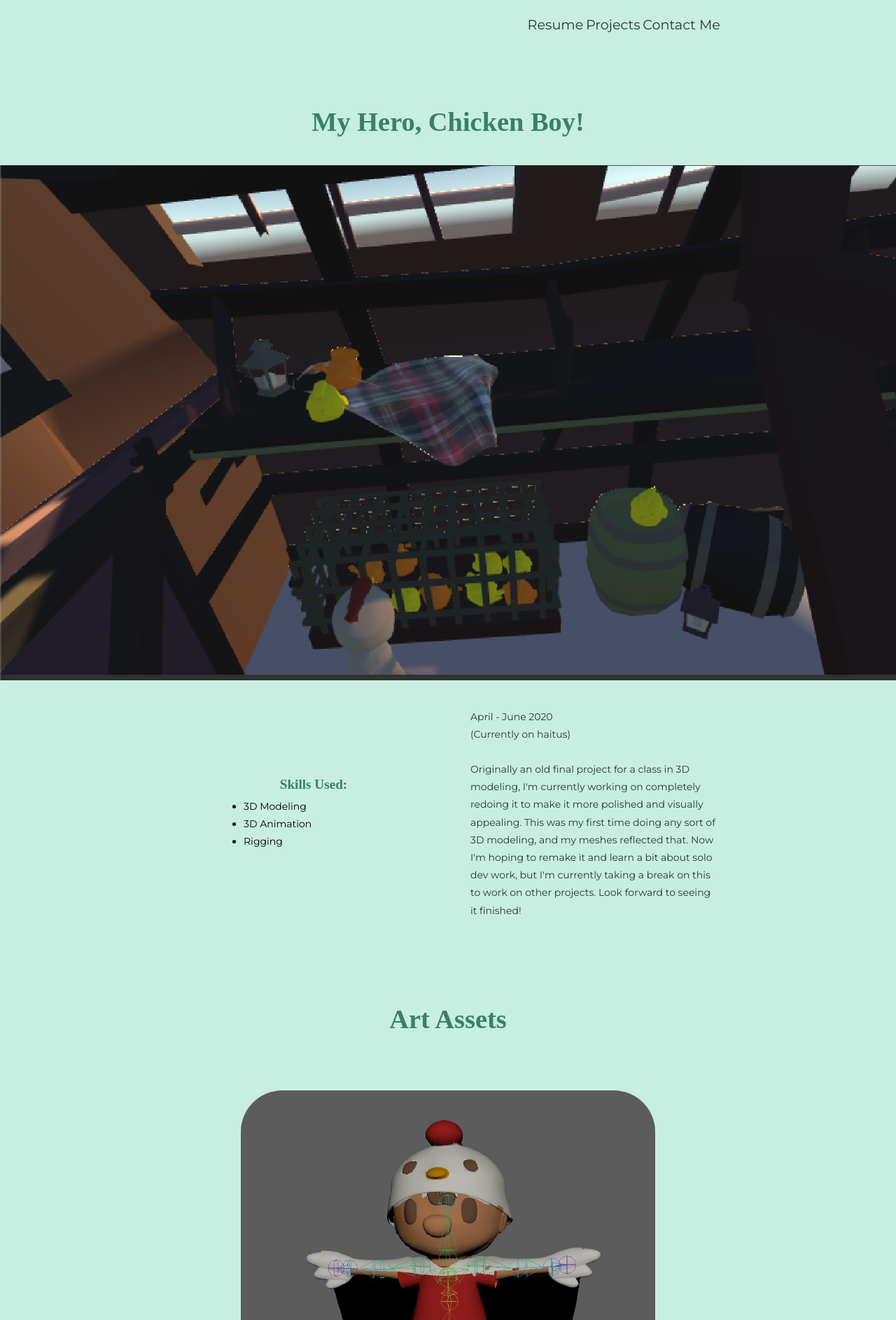
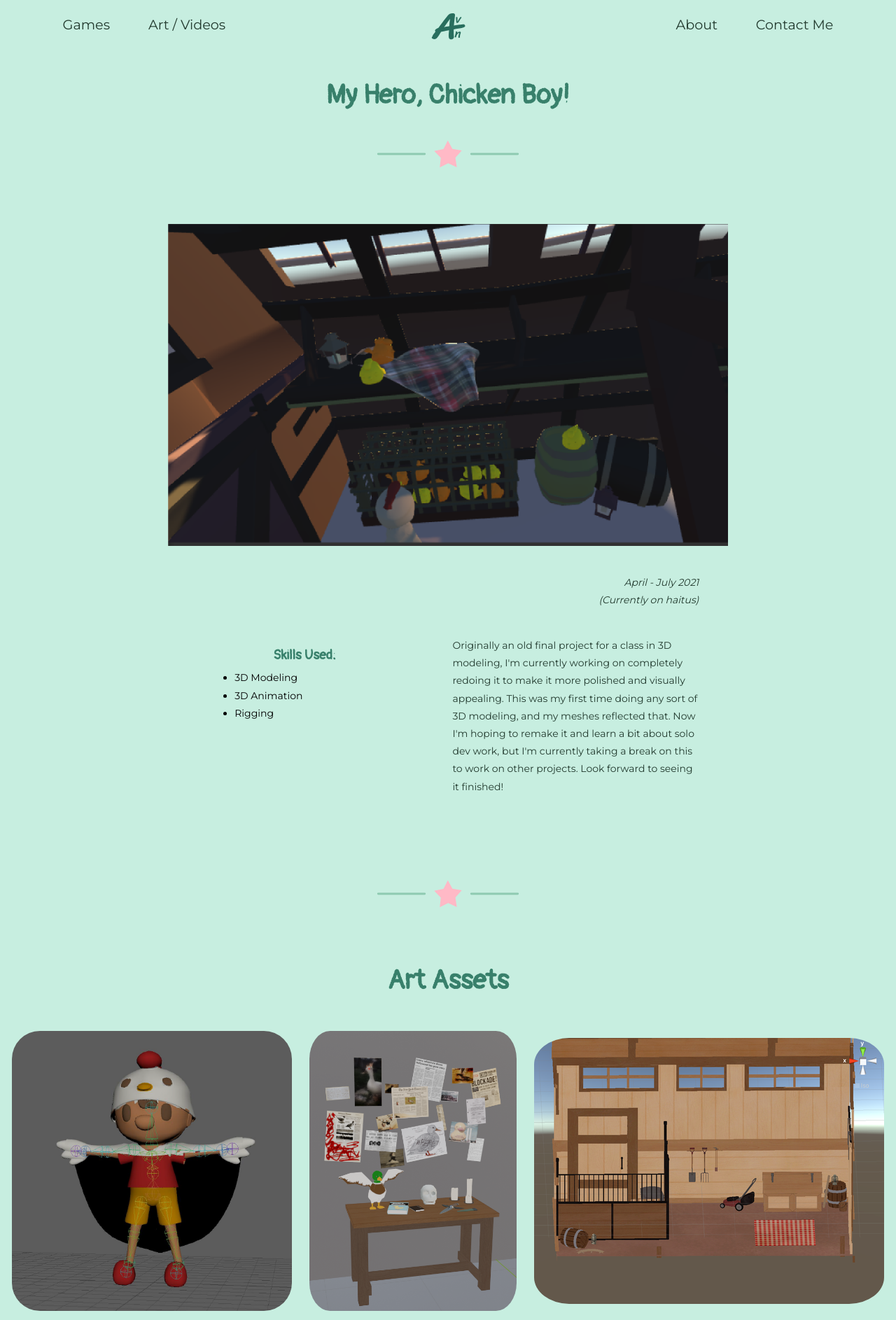
Before and after one commit to buhnuhnah/buhnuhnah.github.io, a plain HTML site: page chicken-boi.html in a window 1280 px wide. Shown: the top 1886 px of the page at 70% size. Drawn offline with Linux system fonts and the light colour scheme; a web font is replaced by a local one.

```diff
--- a/chicken-boi.html
+++ b/chicken-boi.html
@@ -3,29 +3,32 @@
 <head>
     <meta charset="UTF-8">
     <meta name="viewport" content="width=device-width, initial-scale=1">
-    <title>Ana Vy Nguyen | Chicken Boy</title>
-    <link href="https://fonts.googleapis.com/css?family=Baloo+Tamma|Montserrat|Concert+One&display=swap" rel="stylesheet">
+    <title>Ana Vy Nguyen | Home</title>
+    <link href="https://fonts.googleapis.com/css?family=Pangolin|Montserrat|Concert+One&display=swap" rel="stylesheet">
     <link rel="stylesheet" href="main.css">
 </head>
 
 <body>
+    <nav class='nav-bar'>
+        <div class='left-nav'>
+            <a href='#game-section'>Games</a>
+            <a href='#art-section'>Art / Videos</a>
+        </div>
+        <a href='index.html' class='logo'>
+            <img src='images/logo.svg'>
+        </a>
+        <div class='right-nav'>
+            <a href = '#about-section'>About</a>
+            <a id= 'contact-me' href='mailto:vyanan918@gmail.com'>Contact Me</a>
+        </div>
+    </nav>
+
     <header>
-        <nav class = 'nav-bar'>
-            <a href='index.html'>
-                <img id="logo" src="images/logo.svg" alt='logo'>
-            </a>
-            <div class = 'nav-links'>
-                <a href="Resume.pdf" download="anavn_resume">Resume</a>
-                <a href='index.html#projects-section'>Projects</a>
-                <a href='index.html#contact-section'>Contact Me</a>
-            </div>
-        </nav>
+        <h1>My Hero, Chicken Boy!</h1>
+        <img class='underline' src="images/underline.svg">
     </header>
 
     <section class='summary'>
-        <div class='section-heading'>
-            <h1>My Hero, Chicken Boy!</h1>
-        </div>
         <img id='sub-video' src="images/chicken-boi/game.png" alt='a picture of the gameplay'>
         <div class='description'>
             <div class='skills'>
@@ -36,27 +39,33 @@
                     <li>Rigging</li>
                 </ul>
             </div>
-            <p>April - June 2020<br>(Currently on haitus)<br><br> Originally an old final project for a class in 3D modeling, I'm currently working on completely redoing it to make it more polished and visually appealing. This was my first time doing any sort of 3D modeling, and my meshes reflected that. Now I'm hoping to remake it and learn a bit about solo dev work, but I'm currently taking a break on this to work on other projects. Look forward to seeing it finished!</p>
+            <div class='summary-text'>
+                <p class='date'><i>April - July 2021<br>(Currently on haitus)</i></p>
+                 <p>Originally an old final project for a class in 3D modeling, I'm currently working on completely redoing it to make it more polished and visually appealing. This was my first time doing any sort of 3D modeling, and my meshes reflected that. Now I'm hoping to remake it and learn a bit about solo dev work, but I'm currently taking a break on this to work on other projects. Look forward to seeing it finished!</p>
+            </div>
         </div>
     </section>
 
+    <img class='underline' src="images/underline.svg">
+
     <section class='assets'>
-        <div class='section-heading'>
-            <h1>Art Assets</h1>
-        </div>
-        <div class='art-list'>
+        <h1>Art Assets</h1>
+        <div class='sketch-list'>
             <img id='chickenboy' src="images/chicken-boi/boy.png" alt='chicken boys 3d model'>
+            <img src="images/chicken-boi/basement.png" alt='a desk full of duck books and newspapers'>
+            <img src="images/chicken-boi/model3%20-%20thumbnail.png" alt='side view of a farm'>
+            <img src='images/chicken-boi/model2%20-%20thumbnail.png' alt='a shelf full of cleaning supplies'>
         </div>
     </section>
 
+    <img class='underline' src="images/underline.svg">
+
     <section class='process'>
-        <div class='section-heading'>
-            <h1>Process</h1>
-        </div>
+        <h1>Process</h1>
         <article class='skill'>
             <h2>Character Design</h2>
             <p>The main character is, of course, Chicken Boy. I wanted him to actually believe that he was a chicken trying to free his family, so I tried to reflect that in his design. I didn't realize it at the time, but modeling his cape would be a totally new adventure for me. I really enjoyed working on him in Maya, so his design hasn't changed yet (still holding out for when I start modeling him in blender).<p>
-            <div class='art-list' id='comic'>
+            <div class='sketch-list' id='comic'>
                 <a class='comic' href="images/chicken-boi/character.jpg"><img src="images/chicken-boi/character%20-%20thumbnail.jpg"></a>
                 <a class='comic' href="images/chicken-boi/character2.jpg"><img src="images/chicken-boi/character2%20-%20thumbnail.jpg"></a>
             </div>
@@ -64,7 +73,7 @@
         <article class='skill'>
             <h2>Environment Design</h2>
             <p>The world itself was not as planned out as the character in the first round. Other than the basic layout (loft, basement, etc.), I just made a list of items I wanted to model in the world, then scattered them in a way that made sense with me. When remaking it in Blender, I tried planning out the world on paper first to save a lot of modeling time. I started with large shapes, like the loft and horse pen, then filled in empty space with small objects.</p>
-            <div class='art-list' id='comic'>
+            <div class='sketch-list' id='comic'>
                 <a class='comic' href='images/chicken-boi/Layout.png'><img src='images/chicken-boi/Layout%20-%20thumbnail.png'></a>
                 <a class='comic' href='images/chicken-boi/Layout2.png'><img src='images/chicken-boi/Layout2%20-%20thumbnail.png'></a>
                 <a class='comic' href='images/chicken-boi/Layout3.png'><img src='images/chicken-boi/Layout3%20-%20thumbnail.png'></a>
@@ -73,15 +82,16 @@
         <article class='skill'>
             <h2>Modeling</h2>
             <p>The next step was to take these plans and add 1 more dimension! While the original project was in Maya, by the time I decided I wanted to redo it my student license expired. I ended up having to learn Blender, but I'm glad I did! The transition wasn't very hard, and there were a lot of online resources to help me along the way. I'm still in this stage since there's lots of small things I want to make to fill out the world, and I'm having a lot of fun learning more about modeling in Blender. Hoping to finish two environments soon!</p>
-            <div class='art-list' id='comic'>
+            <div class='sketch-list' id='comic'>
                 <a class='comic' href="images/chicken-boi/model%20-%20thumbnail.png"><img src="images/chicken-boi/model%20-%20thumbnail.png"></a>
                 <a class='comic' href="images/chicken-boi/model2%20-%20thumbnail.png"><img src="images/chicken-boi/model2%20-%20thumbnail.png"></a>
                 <a class='comic' href="images/chicken-boi/model3%20-%20thumbnail.png"><img src="images/chicken-boi/model3%20-%20thumbnail.png"></a>
             </div>
         </article>
     </section>
+
     <footer class="copyright">
-         <p>&copy; 2020 Ana Vy Nguyen</p>
+         <p>&copy; 2021 Ana Vy Nguyen</p>
     </footer>
 </body>
 </html>
--- a/main.css
+++ b/main.css
@@ -171,8 +171,8 @@ header img{
     display: flex; flex-direction: column;
     margin: 5vh 0; flex-wrap: wrap; width: 100%;
 }
-.summary iframe{
-    margin: auto;
+.summary iframe, .summary img{
+    margin: auto;max-width: 800px;
 }
 .summary .description{
     display: flex; margin: 0 20vw 5vh 20vw;
@@ -207,9 +207,11 @@ header img{
 .process{
     margin: 0 15vw 5vh 15vw;
 }
+.sketch-list{ width: 100%; padding: 0;}
 .sketch-list *{
     margin: 1vh 1vw; border-radius: 10%;
-    max-height: 50vh; width: clamp(300px, 20vw; 500px);
+    max-height: 50vh;
+    width: clamp(300px, 20vw; 400px);
 }
 .art-summary{
     display: flex; flex-direction: column;
@@ -243,7 +245,7 @@ header img{
 }
 
 @media only screen and (max-width: 700px){
-    .summary iframe{width: 80%;}
+    .summary iframe, .summary img{width: 80%;}
     .description{flex-direction: column;}
     .description p{width: 100%;}
 }
```
Also changed, not shown: index.html (+9 -0 lines), images/chicken-boi/basement.png (added).
